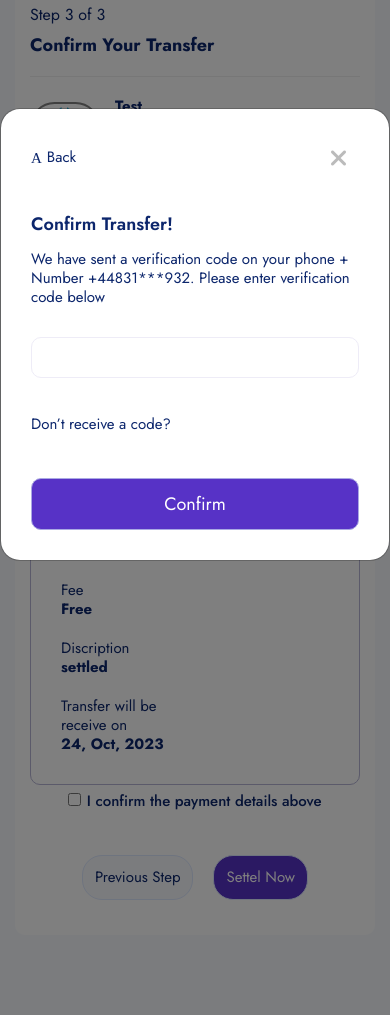
After one commit to AhmedRagep/Django-Modern-Banking-App, a Django app: a page that uses templates/payment_request/settlement-confirmation.html in a window 390 px wide, after a click on "Settel Now". The commit adds this page. Shown: the part 331-1346 px from the top of the page. Run offline with Django 4.2, Linux system fonts and the light colour scheme; data comes from the database, SQL or seed files in the repository; both versions use the stored data as it was after the commit; some libraries are stand-ins or nearby versions; some web fonts are replaced.

Commit message:
settled confirmation,settled completed

```diff
--- a/core/models.py
+++ b/core/models.py
@@ -21,6 +21,8 @@ TRANSACTION_STATUS = (
   ('pending', 'Pending'),
   ('processing', 'Processing'),
   ('requests', 'Requests'),
+  ('request_settled', 'Request settled'),
+  ('request_processing', 'Request processing'),
 
 )
 
--- a/core/payment_request.py
+++ b/core/payment_request.py
@@ -114,3 +114,67 @@ def amount_request_completed(request, account_number, transaction_id):
   }
 
   return render(request, 'payment_request/amount-request-completed.html', context)
+
+
+
+
+# Settled
+
+def settlement_confirmation(request, account_number, transaction_id):
+  account = Account.objects.get(account_number=account_number)
+  transaction = Transaction.objects.get(transaction_id=transaction_id)
+
+  context = {
+    'account':account,
+    'transaction':transaction,
+  }
+
+  return render(request, 'payment_request/settlement-confirmation.html', context)
+
+
+
+def settlement_pricessing(request, account_number, transaction_id):
+  account = Account.objects.get(account_number=account_number)
+  transaction = Transaction.objects.get(transaction_id=transaction_id)
+
+  sender = request.user
+  sender_account = request.user.account
+
+  if request.method == "POST":
+    pin_number = request.POST.get("pin-number")
+    if pin_number == request.user.account.pin_number:
+      if sender_account.account_balance <= 0 or sender_account.account_balance < transaction.amount:
+        messages.warning(request, "Incufficient Funds, fund your account and try againg.")
+      else:
+        sender_account.account_balance -= transaction.amount
+        sender_account.save()
+
+        account.account_balance += transaction.amount
+        account.save()
+
+        transaction.status = "request_settled"
+        transaction.save()
+
+        messages.success(request, f"Settled to {account.user.kyc.full_name} was successfully.")
+        return redirect('settled-completed', account.account_number, transaction.transaction_id)
+
+    else:
+      messages.warning(request, 'Incorrect PIN')
+      return redirect('settlement-confirmation', account.account_number, transaction.transaction_id)
+
+  else:
+    messages.warning(request, 'Error Occured')
+    return redirect('dashboard')
+
+
+
+def settled_completed(request,account_number, transaction_id):
+  account = Account.objects.get(account_number=account_number)
+  transaction = Transaction.objects.get(transaction_id=transaction_id)
+
+  context = {
+    'account':account,
+    'transaction':transaction,
+  }
+
+  return render(request, 'payment_request/settled-completed.html', context)
--- a/core/urls.py
+++ b/core/urls.py
@@ -27,4 +27,9 @@ urlpatterns = [
     path('amount-request-confirmation/<account_number>/<transaction_id>',payment_request.amount_request_confirmation, name='amount-request-confirmation'),
     path('amount-request-final/<account_number>/<transaction_id>',payment_request.amount_request_final, name='amount-request-final'),
     path('amount-request-completed/<account_number>/<transaction_id>',payment_request.amount_request_completed, name='amount-request-completed'),
+
+    # Requst Settelment
+    path('settlement-confirmation/<account_number>/<transaction_id>',payment_request.settlement_confirmation, name='settlement-confirmation'),
+    path('settlement-processing/<account_number>/<transaction_id>',payment_request.settlement_pricessing, name='settlement-processing'),
+    path('settled-completed/<account_number>/<transaction_id>',payment_request.settled_completed, name='settled-completed'),
 ]
--- /dev/null
+++ b/templates/payment_request/settlement-confirmation.html
@@ -0,0 +1,161 @@
+{% extends 'dashboard-base.html' %}
+{% load static %}
+{% block title %}
+  Transfer Confirmation
+{% endblock title %}
+{% block content %}
+    <!-- Dashboard Section start -->
+    <section class="dashboard-section body-collapse pay step step-2 step-3">
+        <div class="overlay pt-120">
+            <div class="container-fruid">
+                <div class="main-content">
+                    <div class="head-area d-flex align-items-center justify-content-between">
+                        <h4>Make a Payment</h4>
+                        <div class="icon-area">
+                            <img src="{% static 'assets1/images/icon/support-icon.png' %}" alt="icon">
+                        </div>
+                    </div>
+                    <div class="choose-recipient">
+                        <div class="step-area">
+                            <span class="mdr">Step 3 of 3</span>
+                            <h5>Confirm Your Transfer</h5>
+                        </div>
+                        <div class="user-select">
+                          <div class="single-user">
+                              <div class="left d-flex align-items-center">
+                                <div class="img-area">
+                                  <img style="width: 70px;height: 70px;border-radius: 35%;object-fit: cover;border: solid gray 2px;" src="{{account.user.kyc.image.url}}" alt="image">
+                                </div>
+                                <div class="text-area">
+                                    <p>{{account.user.kyc.full_name|title}}</p>
+                                    <span class="mdr"><b>{{account.account_number}}</b></span> <br>
+                                    <span class="mdr">{{account.user.email}}</span>
+                                </div>
+                              </div>
+                              <div class="right">
+                                  <a href="{% url 'search-account' %}">
+                                      <i class="icon-h-edit"></i>
+                                      Edit
+                                  </a>
+                              </div>
+                          </div>
+                        </div>
+                    </div>
+                    <div class="payment-details">
+                        <div class="top-area">
+                            <h6>Payment Details</h6>
+                            <div class="right">
+                                <a href="javascript:void(0)">
+                                    <i class="icon-h-edit"></i>
+                                    Edit
+                                </a>
+                            </div>
+                        </div>
+                        <div class="row">
+                            <div class="col-xl-6">
+                                <ul class="details-list">
+                                    <li>
+                                        <span>You Send</span>
+                                        <b>{{transaction.amount}} USD</b>
+                                    </li>
+                                    <li>
+                                        <span>Recipient gets</span>
+                                        <b>{{transaction.amount}} USD</b>
+                                    </li>
+                                    <li>
+                                        <span>E-mail of receiver</span>
+                                        <b>{{account.user.email}}</b>
+                                    </li>
+                                    <li>
+                                        <span>Fee</span>
+                                        <b>Free</b>
+                                    </li>
+                                    <li>
+                                        <span>Discription</span>
+                                        <b>{{transaction.description}}</b>
+                                    </li>
+                                    <li>
+                                        <span>Transfer will be receive on </span>
+                                        <b>{{transaction.date|date:"d, M, Y"}} </b>
+                                    </li>
+                                </ul>
+                            </div>
+                        </div>
+                    </div>
+                    <form action="#">
+                        <div class="checkbox">
+                            <input type="checkbox" id="confirm">
+                            <label for="confirm">I confirm the payment details above</label>
+                        </div>
+                        <div class="footer-area mt-40">
+                            <a href="{% url 'transactions' %}">Previous Step</a>
+                            <a href="javascript:void(0)" class="transferMod active" data-bs-toggle="modal" data-bs-target="#transferMod">Settel Now</a>
+                        </div>
+                    </form>
+                </div>
+            </div>
+        </div>
+    </section>
+    <!-- Dashboard Section end -->
+
+    <!-- Transfer Popup start -->
+    <div class="transfer-popup">
+        <div class="container-fruid">
+            <div class="row">
+                <div class="col-lg-6">
+                    <div class="modal fade" id="transferMod" aria-hidden="true">
+                        <div class="modal-dialog modal-dialog-centered">
+                            <ul class="nav nav-tabs d-none" role="tablist">
+                                <li class="nav-item" role="presentation">
+                                    <button class="nav-link active" id="transfer-tab" data-bs-toggle="tab" data-bs-target="#transfer" type="button" role="tab" aria-controls="transfer" aria-selected="true">transfer</button>
+                                </li>
+                                <li class="nav-item" role="presentation">
+                                    <button class="nav-link" id="success-tab" data-bs-toggle="tab" data-bs-target="#success" type="button" role="tab" aria-controls="success" aria-selected="false">Confirm</button>
+                                </li>
+                            </ul>
+                            <div class="tab-content">
+                                <div class="tab-pane fade show active" id="transfer" role="tabpanel" aria-labelledby="transfer-tab">
+                                    <div class="modal-content">
+                                        <div class="modal-header mb-60 justify-content-between">
+                                            <a href="javascript:void(0)">
+                                                <i class="icon-a-left-arrow"></i>
+                                                Back
+                                            </a>
+                                            <button type="button" class="btn-close" data-bs-dismiss="modal" aria-label="Close"><i class="fa-solid fa-xmark"></i></button>
+                                        </div>
+                                        <div class="main-content">
+                                            <h4>Confirm Transfer!</h4>
+                                            <p>We have sent a verification code on your phone + Number +44831***932. Please enter verification code below</p>
+                                            <form action="{% url 'settlement-processing' account.account_number transaction.transaction_id %}" method="POST">
+                                              {% csrf_token %}
+                                                <div class="userInput">
+                                                    <input minlength="4" maxlength="4" name="pin-number" type="text">
+
+                                                </div>
+                                                <a href="javascript:void(0)">Don’t receive a code?</a>
+                                                <button type="submit" class="mt-60 confirm">Confirm</button>
+                                            </form>
+                                        </div>
+                                    </div>
+                                </div>
+                                <div class="tab-pane fade" id="success" role="tabpanel" aria-labelledby="success-tab">
+                                    <div class="modal-content">
+                                        <div class="modal-header">
+                                            <button type="button" class="btn-close d-md-none d-block" data-bs-dismiss="modal" aria-label="Close"><i class="fa-solid fa-xmark"></i></button>
+                                        </div>
+                                        <div class="main-content text-center pt-120 pb-120">
+                                            <img src="{% static 'assets1/images/icon/success.png' %}" alt="icon">
+                                            <h3>Success</h3>
+                                            <p>Transfer was completed.</p>
+                                        </div>
+                                    </div>
+                                </div>
+                            </div>
+                        </div>
+                    </div>
+                </div>
+            </div>
+        </div>
+    </div>
+    <!-- Transfer Popup start -->
+{% endblock %}
```
Also changed, not shown: templates/payment_request/settled-completed.html (added, +34 -0 lines), templates/transaction/transaction-list.html (+24 -4 lines), db.sqlite3.
